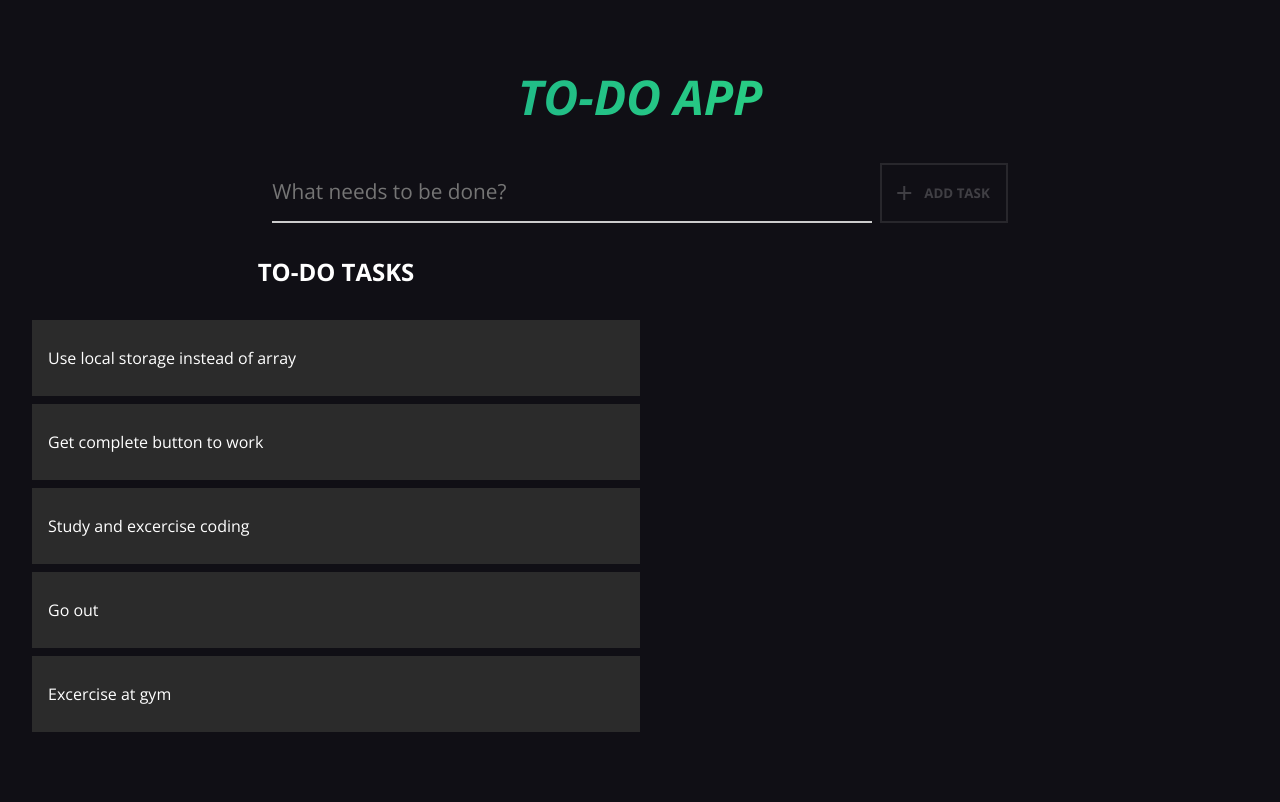
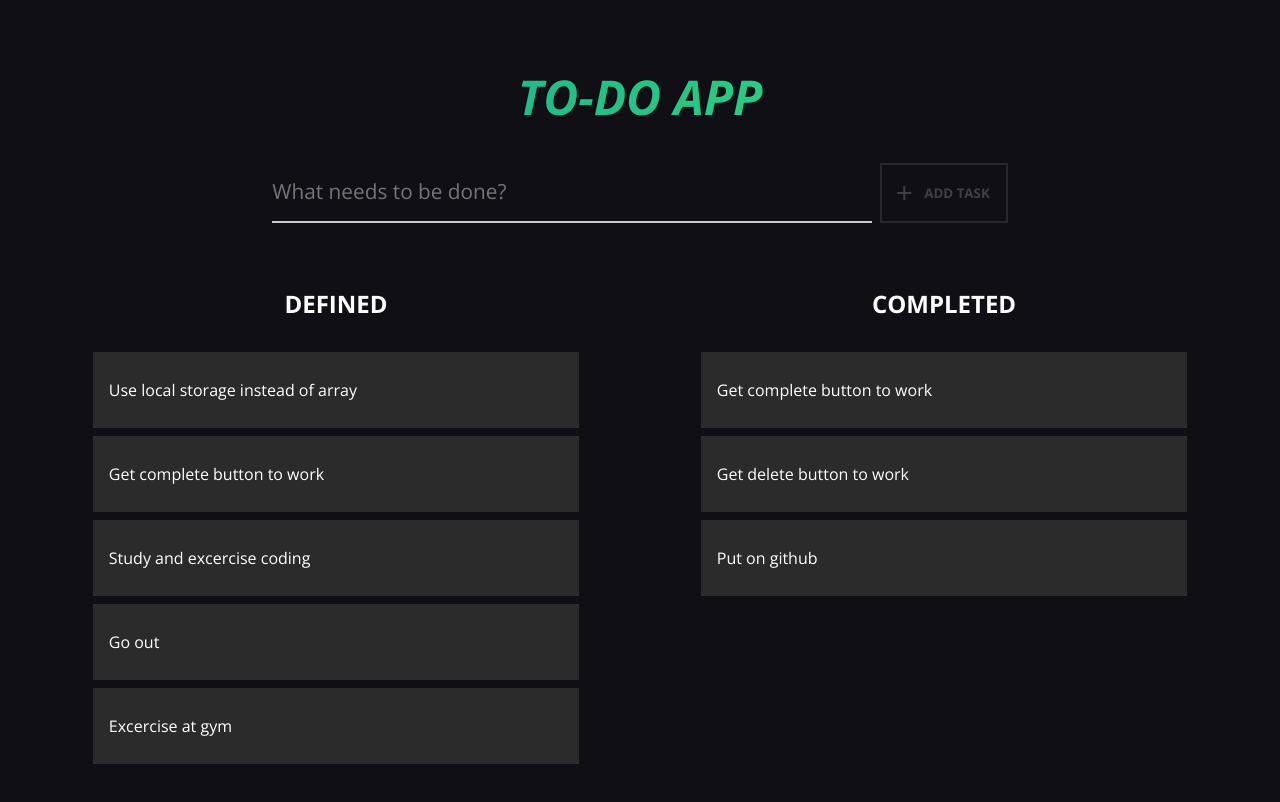
Before and after one commit to mario-patlevic/angular-skill-portfolio, an Angular app: page / in a window 1280 px wide. Shown: the top 802 px of the page. Built offline with nearby package versions, Linux system fonts and the light colour scheme.

Commit message:
feat: added completed list

```diff
--- a/src/app/to-do-app/to-do-app.component.html
+++ b/src/app/to-do-app/to-do-app.component.html
@@ -1,3 +1,4 @@
 <h1 class="todo-title">{{ title }}</h1>
 <app-to-do-input (todoInputChange)="addNewTask($event)"></app-to-do-input>
-<app-to-do-list [todoTasks]="todoList" (deleteButtonClick)="deleteTask($event)"></app-to-do-list>
+<app-to-do-list class="todo-lists" [todoTasks]="todoList" [completedTasks]="completedList"
+    (deleteButtonClick)="deleteTask($event)"></app-to-do-list>
--- a/src/app/to-do-app/to-do-app.component.scss
+++ b/src/app/to-do-app/to-do-app.component.scss
@@ -15,3 +15,8 @@
   -moz-background-clip: text;
   -moz-text-fill-color: transparent;
 }
+
+.todo-lists {
+  display: flex;
+  justify-content: space-around;
+}
--- a/src/app/to-do-app/to-do-app.component.ts
+++ b/src/app/to-do-app/to-do-app.component.ts
@@ -1,7 +1,6 @@
 import { Component } from '@angular/core';
 import { ToDoInputComponent } from './to-do-input/to-do-input.component';
 import { ToDoListComponent } from './to-do-list/to-do-list.component';
-import { DefaultValueAccessor } from '@angular/forms';
 
 @Component({
   selector: 'app-to-do-app',
@@ -18,6 +17,12 @@ export class ToDoAppComponent {
     'Excercise at gym',
   ];
 
+  completedList: string[] = [
+    'Get complete button to work',
+    'Get delete button to work',
+    'Put on github',
+  ];
+
   title = 'To-do app';
 
   todoFromInput: string = '';
--- a/src/app/to-do-app/to-do-list/to-do-list.component.html
+++ b/src/app/to-do-app/to-do-list/to-do-list.component.html
@@ -1,6 +1,6 @@
 <section class="todo-tasks_wrapper">
   <h2 class="todo-tasks-title">
-    To-do tasks
+    Defined
   </h2>
   <ul class="todo-tasks-list">
     @for (task of todoTasks(); track $index) {
@@ -20,3 +20,22 @@
     }
   </ul>
 </section>
+
+<section class="todo-tasks_wrapper">
+  <h2 class="todo-tasks-title">
+    Completed
+  </h2>
+  <ul class="todo-tasks-list">
+    @for (task of completedTasks(); track $index) {
+    <li class="todo-task">
+      {{ task }}
+      <span class="todo-task_buttons">
+        <button class="todo-task_button todo-task_button-delete" (click)="onDeleteButtonClick($index)">
+          <mat-icon aria-hidden="false" aria-label="Delete task icon" fontIcon="delete_forever"></mat-icon>
+          Delete
+        </button>
+      </span>
+    </li>
+    }
+  </ul>
+</section>
--- a/src/app/to-do-app/to-do-list/to-do-list.component.scss
+++ b/src/app/to-do-app/to-do-list/to-do-list.component.scss
@@ -1,5 +1,5 @@
 .todo-tasks_wrapper {
-  max-width: 50%;
+  flex-basis: 40%;
 }
 
 /* Title */
--- a/src/app/to-do-app/to-do-list/to-do-list.component.ts
+++ b/src/app/to-do-app/to-do-list/to-do-list.component.ts
@@ -9,6 +9,7 @@ import { MatIconModule } from '@angular/material/icon';
 })
 export class ToDoListComponent {
   todoTasks = input<Array<string>>([]);
+  completedTasks = input<Array<string>>([]);
 
   deleteButtonClick = output<number>();
 
```
